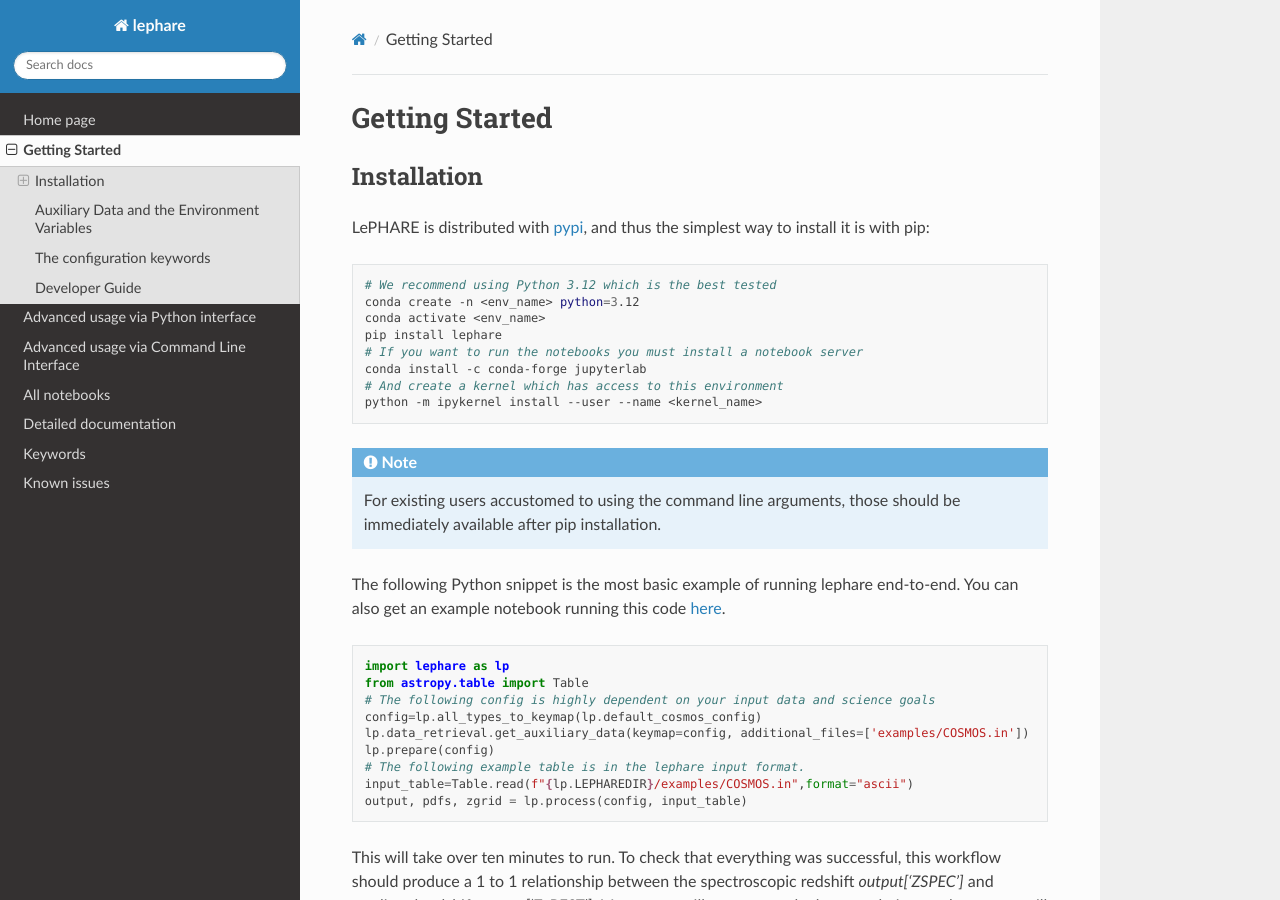
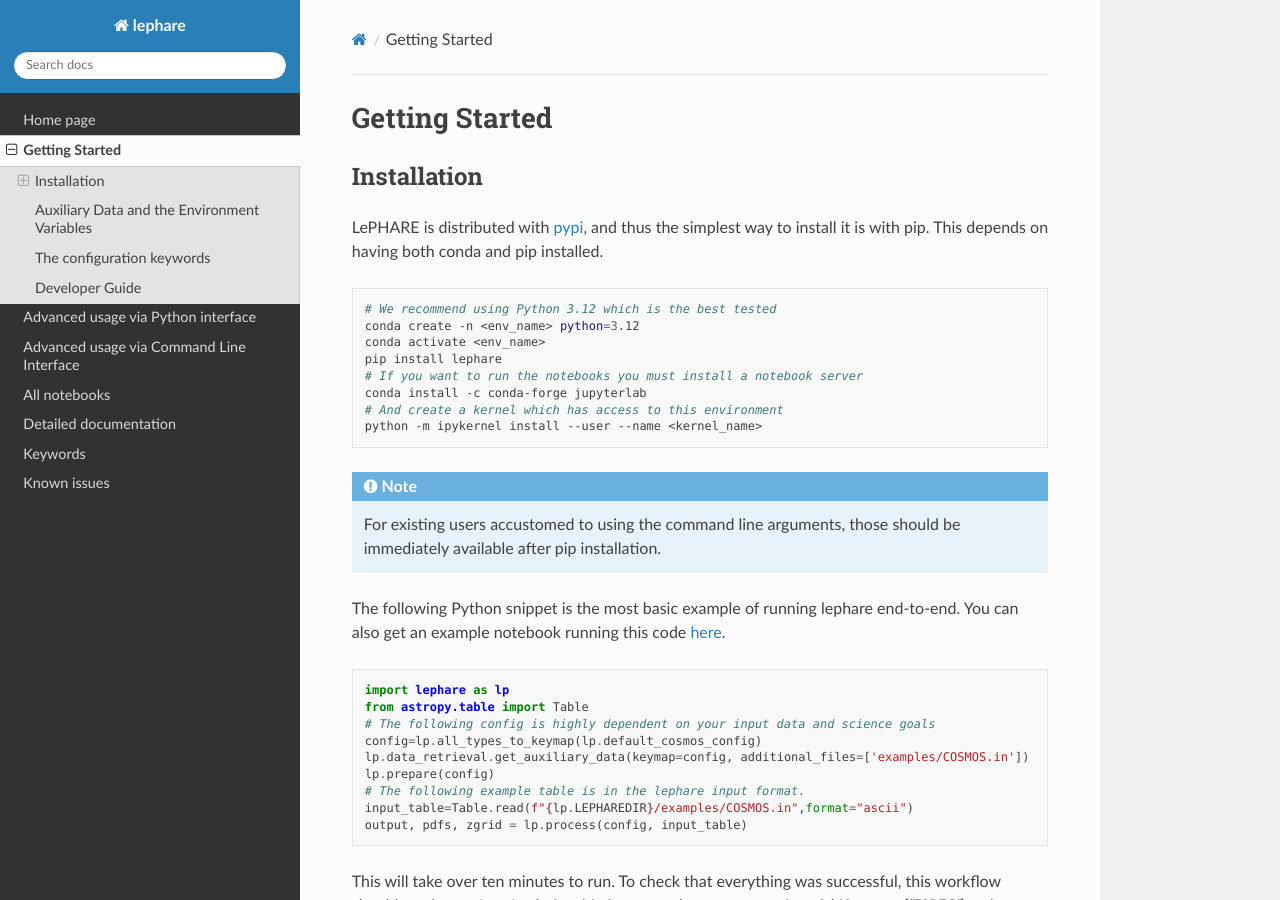
Before and after one commit to lephare-photoz/lephare, a Sphinx documentation site: the page built from docs/getting_started.rst, in a window 1280 px wide and 900 px high. Built offline with Sphinx 7.4.7 and the Read the Docs theme 3.1.0, drawn with Linux system fonts in a browser that asks for light colours; pages that are not in the unit, such as notebooks, are missing from menus.

Commit message:
Minor changes from discussion
Mainly installation instructions

```diff
--- a/docs/getting_started.rst
+++ b/docs/getting_started.rst
@@ -5,7 +5,9 @@
 
 Installation
 ============
-LePHARE is distributed with `pypi <https://pypi.org/project/lephare/>`_, and thus the simplest way to install it is with pip:
+LePHARE is distributed with `pypi <https://pypi.org/project/lephare/>`_, and
+thus the simplest way to install it is with pip. This depends on having both
+conda and pip installed.
 
 .. code-block:: bash
 
```
Also changed, not shown: other parts of docs/getting_started.rst (+1 -1 lines).
